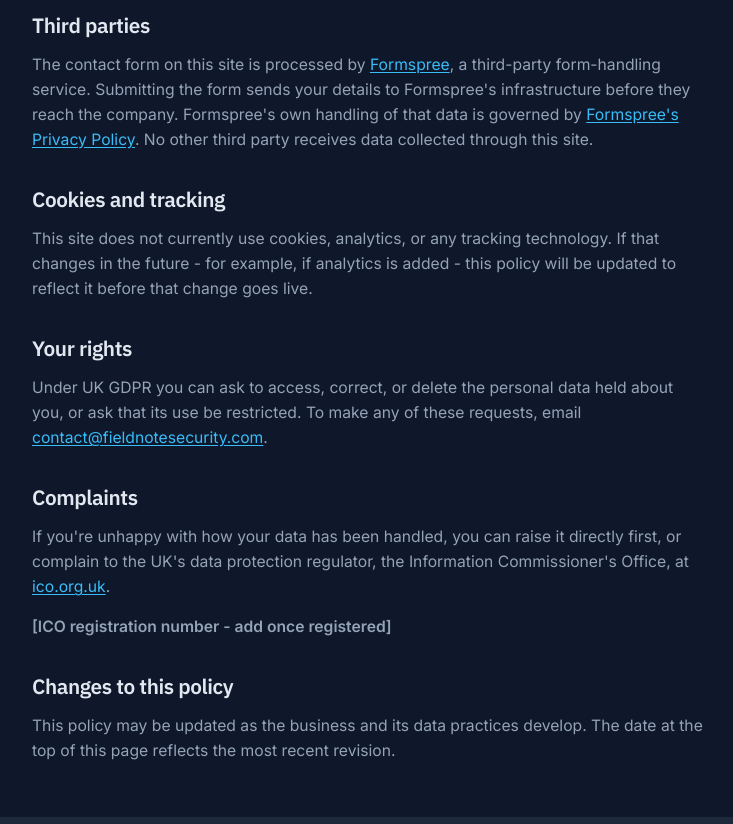
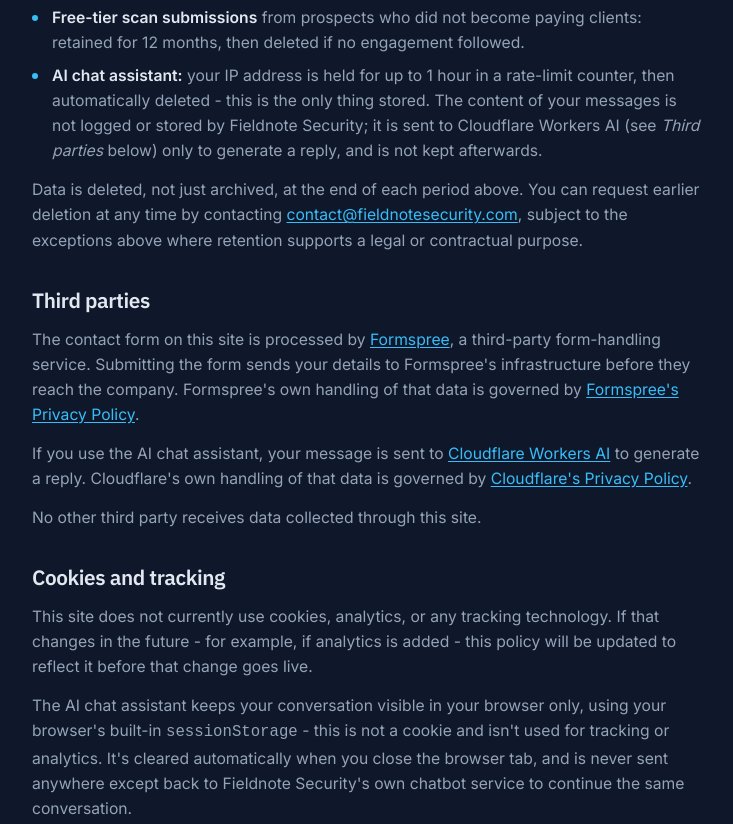
Before and after one commit to hoongkiet-web/fieldnote-security, a plain HTML site: page privacy-policy.html in a window 1280 px wide. Shown: the part 1251-2075 px from the top of the page, without its empty margins (68-801 px from the left). Drawn offline with Linux system fonts and the light colour scheme.

Commit message:
Disclose chatbot data processing in privacy policy (Part 6 detour)
Adds AI chat assistant coverage across What data is collected, lawful
basis (legitimate interest + right to object), retention, third
parties (Cloudflare Workers AI), and cookies/tracking (sessionStorage
clarification). sessionStorage claim verified against
chatbot-widget.js before writing it into the policy.

Co-Authored-By: Claude Sonnet 5 <noreply@anthropic.com>

```diff
--- a/privacy-policy.html
+++ b/privacy-policy.html
@@ -55,6 +55,7 @@
   <section class="tight">
     <div class="container">
       <div class="legal-body reveal">
+        <!-- TODO: bump to the actual production go-live date before this ships to main - not the staging date it was added on -->
         <p class="legal-updated">Last updated: 18 August 2026</p>
 
         <h2>Who this covers</h2>
@@ -65,12 +66,14 @@
           <li>Name, email address, company name, and domain/website URL submitted through the contact form on this site.</li>
           <li>Any message or context you add to that form.</li>
           <li>During a paid engagement: the domain(s) and target(s) you authorize for scanning, and the technical findings that scan produces (DNS records, open ports, headers, and similar data about the target, not about you personally).</li>
+          <li>If you use the AI chat assistant: the messages you send it, and your IP address (used only to enforce a limit on how many messages can be sent per hour, to prevent abuse).</li>
         </ul>
 
         <h2>Why it's collected (lawful basis)</h2>
         <ul>
           <li><strong>Contract necessity</strong> - to deliver the assessment or report you've requested, once an engagement is agreed.</li>
           <li><strong>Consent</strong> - for the contact form submission itself, which you give by completing and sending it.</li>
+          <li><strong>Legitimate interest</strong> - for the AI chat assistant's IP-based rate limit, which exists to prevent abuse of the service (e.g. automated spam or excessive use that could affect its availability for other visitors). You have the right to object to this - if you'd prefer this isn't collected, you can choose not to use the chat assistant.</li>
         </ul>
 
         <h2>How long it's kept</h2>
@@ -78,14 +81,18 @@
           <li><strong>Final client reports and authorization forms:</strong> retained for 6 years, matching the UK Limitation Act 1980 standard limitation period for contract claims.</li>
           <li><strong>Raw scan data</strong> (detailed technical output, JSON artifacts): retained for 12 months following report delivery, then deleted.</li>
           <li><strong>Free-tier scan submissions</strong> from prospects who did not become paying clients: retained for 12 months, then deleted if no engagement followed.</li>
+          <li><strong>AI chat assistant:</strong> your IP address is held for up to 1 hour in a rate-limit counter, then automatically deleted - this is the only thing stored. The content of your messages is not logged or stored by Fieldnote Security; it is sent to Cloudflare Workers AI (see <em>Third parties</em> below) only to generate a reply, and is not kept afterwards.</li>
         </ul>
         <p>Data is deleted, not just archived, at the end of each period above. You can request earlier deletion at any time by contacting <a href="mailto:contact@fieldnotesecurity.com">contact@fieldnotesecurity.com</a>, subject to the exceptions above where retention supports a legal or contractual purpose.</p>
 
         <h2>Third parties</h2>
-        <p>The contact form on this site is processed by <a href="https://formspree.io" target="_blank" rel="noopener noreferrer">Formspree</a>, a third-party form-handling service. Submitting the form sends your details to Formspree's infrastructure before they reach the company. Formspree's own handling of that data is governed by <a href="https://formspree.io/legal/privacy-policy" target="_blank" rel="noopener noreferrer">Formspree's Privacy Policy</a>. No other third party receives data collected through this site.</p>
+        <p>The contact form on this site is processed by <a href="https://formspree.io" target="_blank" rel="noopener noreferrer">Formspree</a>, a third-party form-handling service. Submitting the form sends your details to Formspree's infrastructure before they reach the company. Formspree's own handling of that data is governed by <a href="https://formspree.io/legal/privacy-policy" target="_blank" rel="noopener noreferrer">Formspree's Privacy Policy</a>.</p>
+        <p>If you use the AI chat assistant, your message is sent to <a href="https://www.cloudflare.com/trust-hub/" target="_blank" rel="noopener noreferrer">Cloudflare Workers AI</a> to generate a reply. Cloudflare's own handling of that data is governed by <a href="https://www.cloudflare.com/privacypolicy/" target="_blank" rel="noopener noreferrer">Cloudflare's Privacy Policy</a>.</p>
+        <p>No other third party receives data collected through this site.</p>
 
         <h2>Cookies and tracking</h2>
         <p>This site does not currently use cookies, analytics, or any tracking technology. If that changes in the future - for example, if analytics is added - this policy will be updated to reflect it before that change goes live.</p>
+        <p>The AI chat assistant keeps your conversation visible in your browser only, using your browser's built-in <code>sessionStorage</code> - this is not a cookie and isn't used for tracking or analytics. It's cleared automatically when you close the browser tab, and is never sent anywhere except back to Fieldnote Security's own chatbot service to continue the same conversation.</p>
 
         <h2>Your rights</h2>
         <p>Under UK GDPR you can ask to access, correct, or delete the personal data held about you, or ask that its use be restricted. To make any of these requests, email <a href="mailto:contact@fieldnotesecurity.com">contact@fieldnotesecurity.com</a>.</p>
```
